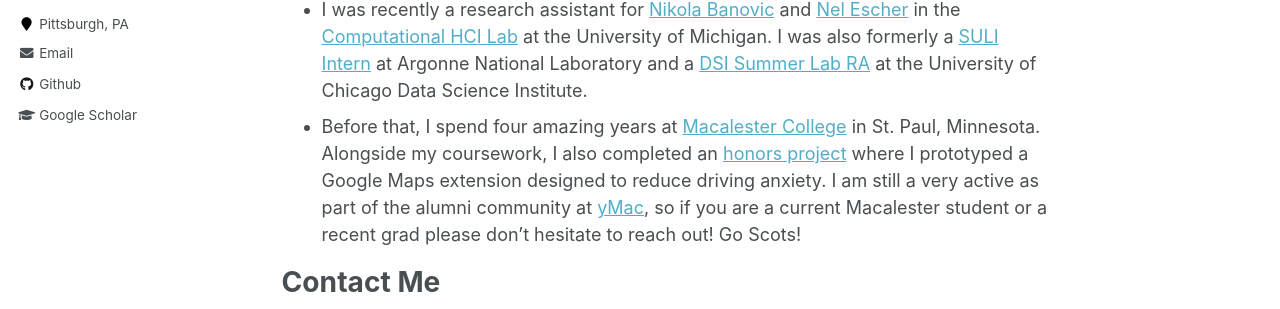
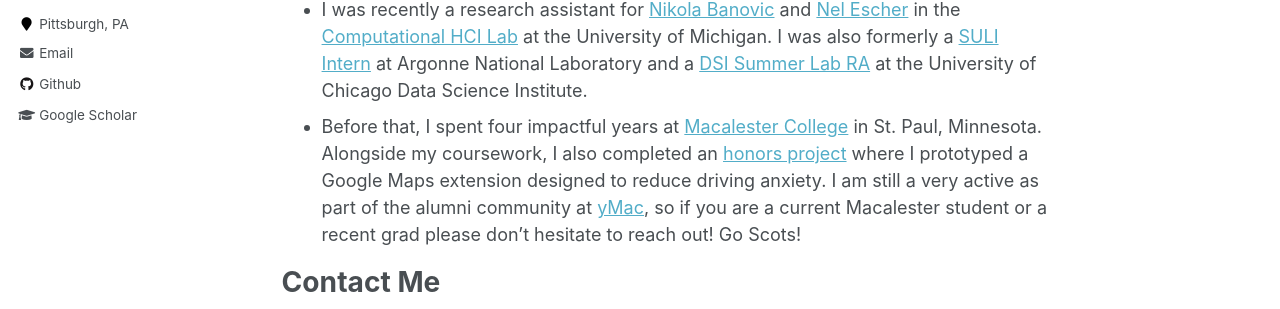
Before and after one commit to chechelnitskd/chechelnitskd.github.io, a Jekyll site: the page built from _pages/about.md, in a window 1280 px wide and 900 px high, scrolled down 698 px. Shown: the part 320-629 px from the top of the window. Built offline with Jekyll 4.4.1, drawn with Linux system fonts in a browser that asks for light colours.

Commit message:
Update about.md

```diff
--- a/_pages/about.md
+++ b/_pages/about.md
@@ -25,7 +25,7 @@
 
 # Prior Experience
 - I was recently a research assistant for [Nikola Banovic](https://www.nikolabanovic.net/) and [Nel Escher](https://kescher.github.io/cool-zone/) in the [Computational HCI Lab](https://x.com/comphcilab) at the University of Michigan. I was also formerly a [SULI Intern](https://science.osti.gov/wdts/suli) at Argonne National Laboratory and a [DSI Summer Lab RA](https://datascience.uchicago.edu/education/summerlab/) at the University of Chicago Data Science Institute.
-- Before that, I spend four amazing years at [Macalester College](https://www.macalester.edu/) in St. Paul, Minnesota. Alongside my coursework, I also completed an [honors project](https://digitalcommons.macalester.edu/mathcs_honors/69/) where I prototyped a Google Maps extension designed to reduce driving anxiety. I am still a very active as part of the alumni community at [yMac](https://www.facebook.com/groups/yMac1/), so if you are a current Macalester student or a recent grad please don't hesitate to reach out! Go Scots!
+- Before that, I spent four impactful years at [Macalester College](https://www.macalester.edu/) in St. Paul, Minnesota. Alongside my coursework, I also completed an [honors project](https://digitalcommons.macalester.edu/mathcs_honors/69/) where I prototyped a Google Maps extension designed to reduce driving anxiety. I am still a very active as part of the alumni community at [yMac](https://www.facebook.com/groups/yMac1/), so if you are a current Macalester student or a recent grad please don't hesitate to reach out! Go Scots!
 
 # Contact Me
 Please feel free to contact me! My email address is linked on the sidebar, but here is [another link](mailto:dchechel@cmu.edu) for good measure.
```
